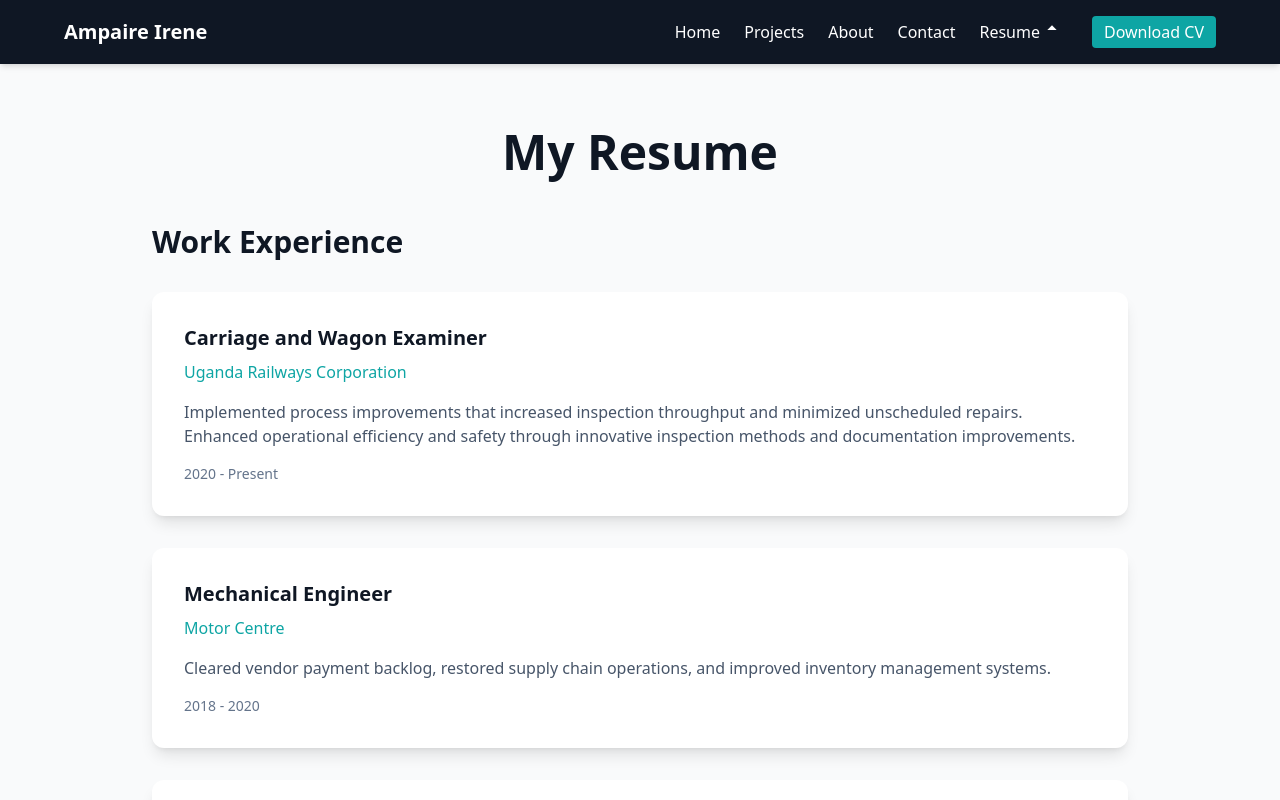
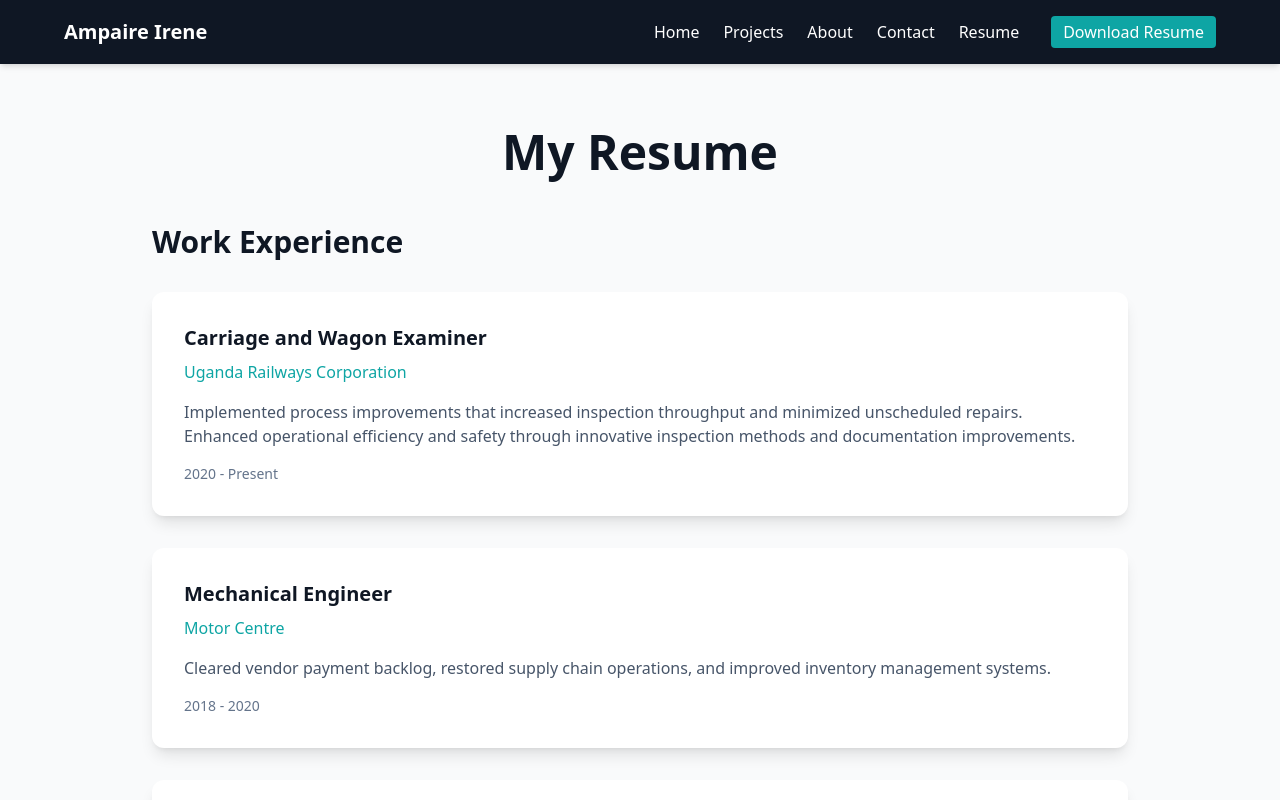
Before and after one commit to AmpaireIrenePortfolio/portfolioFrontend, a React (Vite) app: page /resume in a window 1280 px wide. Shown: the top 800 px of the page. Built offline with nearby package versions, Linux system fonts and the light colour scheme.

Commit message:
fixed download resume functionality

```diff
--- a/src/App.jsx
+++ b/src/App.jsx
@@ -4,36 +4,7 @@ import Home from './pages/Home';
 import Projects from './pages/Projects';
 import Contact from './pages/Contact';
 import About from './pages/About';
-import Resume from './pages/Resume'; // Import the Resume page
-
-// A new component for the dropdown menu
-function ResumeDropdown() {
-  const [isOpen, setIsOpen] = useState(false);
-
-  return (
-    <div className="relative">
-      <button
-        className="hover:text-brand-main transition flex items-center gap-1"
-        onClick={() => setIsOpen(!isOpen)}
-      >
-        Resume
-        {/* Dropdown Arrow Icon */}
-        <svg className={`w-4 h-4 transition-transform ${isOpen ? 'rotate-180' : ''}`} fill="currentColor" viewBox="0 0 24 24" xmlns="http://www.w3.org/2000/svg">
-          <path strokeLinecap="round" strokeLinejoin="round" strokeWidth={2} d="M19 9l-7-7-7 7" />
-        </svg>
-      </button>
-      {isOpen && (
-        <div className="absolute top-full left-0 mt-2 w-48 bg-white rounded-lg shadow-lg z-10">
-          <Link to="/resume#work-experience" className="block px-4 py-2 text-brand-dark hover:bg-gray-100">Work Experience</Link>
-          <Link to="/resume#internship-volunteering" className="block px-4 py-2 text-brand-dark hover:bg-gray-100">Internship & Volunteering</Link>
-          <Link to="/resume#education" className="block px-4 py-2 text-brand-dark hover:bg-gray-100">Education</Link>
-          <Link to="/resume#accomplishments" className="block px-4 py-2 text-brand-dark hover:bg-gray-100">Accomplishments</Link>
-        </div>
-      )}
-    </div>
-  );
-}
-
+import Resume from './pages/Resume';
 
 export default function App() {
   return (
@@ -49,11 +20,15 @@ export default function App() {
             <Link to="/about" className="hover:text-brand-main transition">About</Link>
             <Link to="/contact" className="hover:text-brand-main transition">Contact</Link>
 
-            {/* Use the new ResumeDropdown component */}
-            <ResumeDropdown />
+            {/* Simple Resume link without dropdown or anchor links */}
+            <Link to="/resume" className="hover:text-brand-main transition">Resume</Link>
 
-            <a href="/Ampaire_Irene_CV.pdf" className="bg-brand-main text-white px-3 py-1 rounded hover:opacity-90 transition ml-2">
-              Download CV
+            <a
+              href="/portfolioFrontend/ampaire_irene_resume.pdf"
+              download="Ampaire_Irene_Resume.pdf"
+              className="bg-brand-main text-white px-3 py-1 rounded hover:opacity-90 transition ml-2"
+            >
+              Download Resume
             </a>
           </nav>
         </div>
@@ -65,7 +40,7 @@ export default function App() {
           <Route path="/projects" element={<Projects />} />
           <Route path="/about" element={<About />} />
           <Route path="/contact" element={<Contact />} />
-          <Route path="/resume" element={<Resume />} /> {/* Add the Resume route */}
+          <Route path="/resume" element={<Resume />} />
         </Routes>
       </main>
 
--- a/src/pages/Resume.jsx
+++ b/src/pages/Resume.jsx
@@ -135,8 +135,12 @@ export default function Resume() {
         </div>
 
         <div className="text-center mt-12">
-          <a href="/Ampaire_Irene_CV.pdf" className="inline-block bg-brand-main text-white px-8 py-3 rounded-lg text-lg font-semibold hover:opacity-90 transition">
-            Download Full CV
+          <a
+            href="/portfolioFrontend/ampaire_irene_resume.pdf"
+            download="Ampaire_Irene_Resume.pdf"
+            className="inline-block bg-brand-main text-white px-8 py-3 rounded-lg text-lg font-semibold hover:opacity-90 transition"
+          >
+            Download Resume
           </a>
         </div>
       </div>
```
